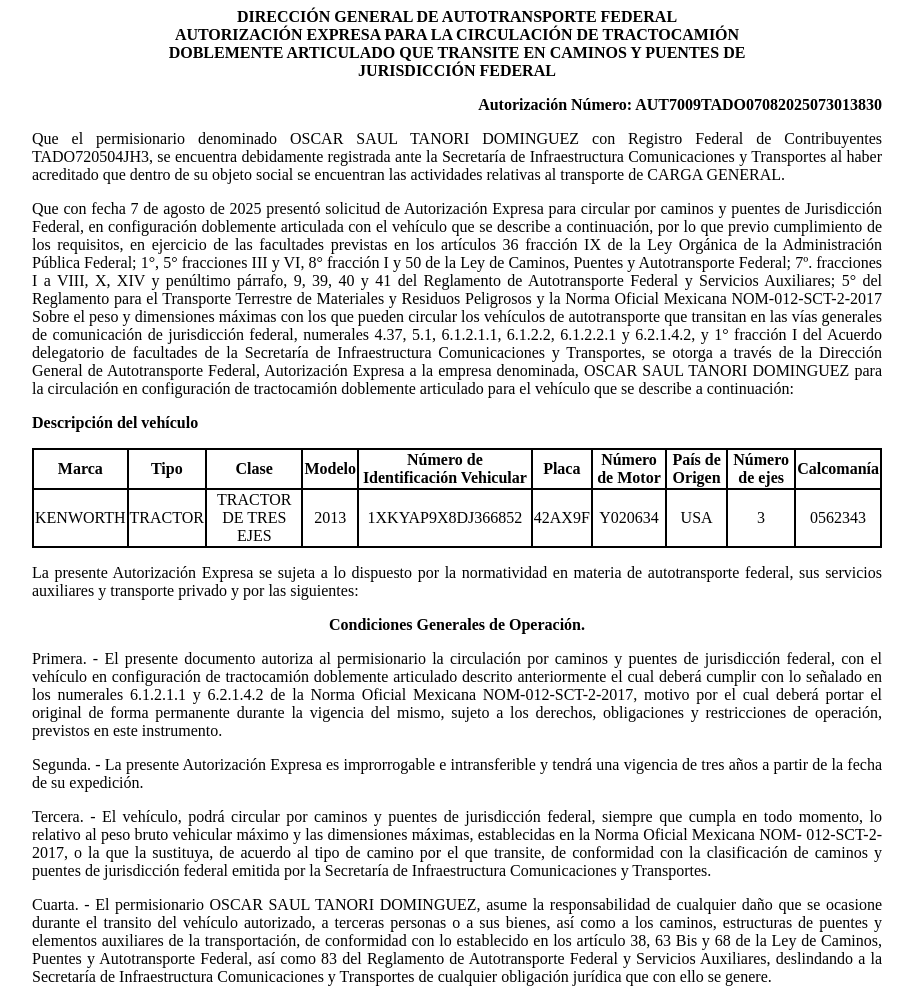
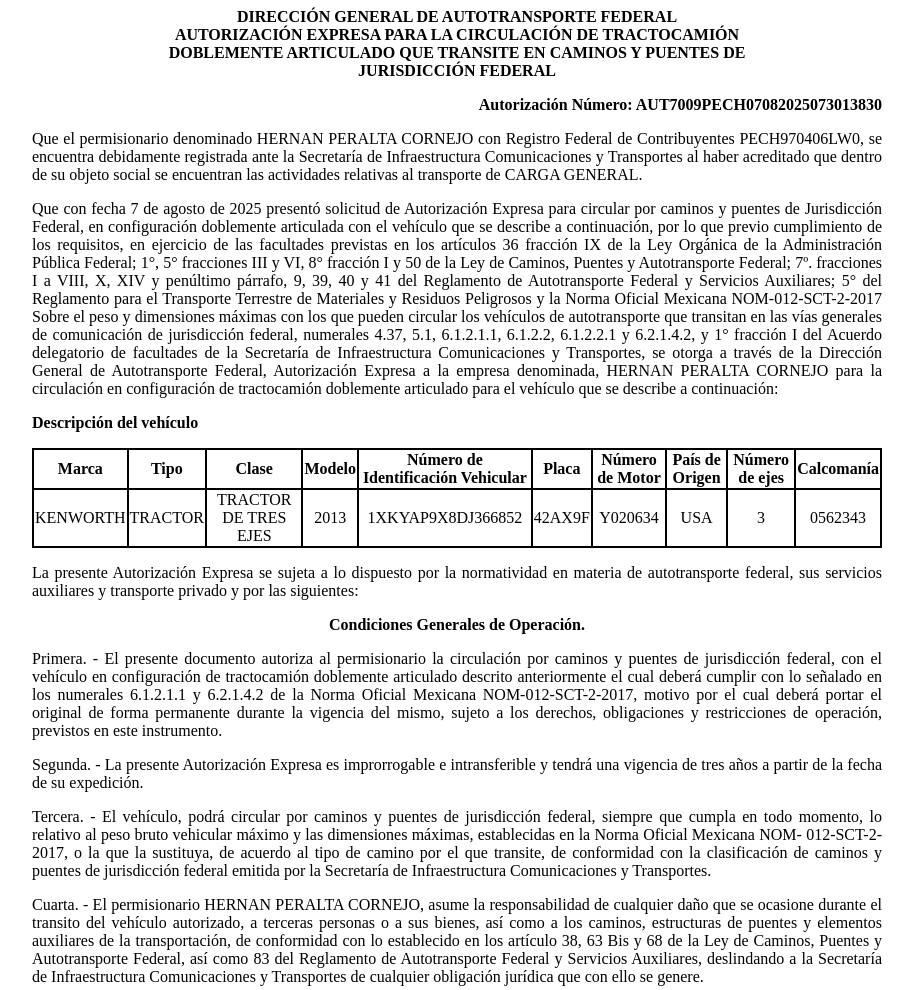
Before and after one commit to app-sct1/ConsultaAutDobleRemolque-folio-0200978, a plain HTML site: page index.html in a window 1280 px wide. Shown: the top 990 px of the page, without its empty margins (183-1096 px from the left). Drawn offline with Linux system fonts and the light colour scheme.

Commit message:
index.html

```diff
--- a/index.html
+++ b/index.html
@@ -75,11 +75,11 @@
 						<p class="sinMargen">DOBLEMENTE ARTICULADO QUE TRANSITE EN CAMINOS Y PUENTES DE</p>
 						<p class="sinMargen">JURISDICCIÓN FEDERAL</p>
 					</div>
-<p class="derechaNegro">Autorización Número: AUT7009TADO07082025073013830</p>
+<p class="derechaNegro">Autorización Número: AUT7009PECH07082025073013830</p>
 
 					<p class="justificado">Que el permisionario denominado
-						OSCAR SAUL TANORI DOMINGUEZ con Registro Federal de
-						Contribuyentes TADO720504JH3, se encuentra
+						HERNAN PERALTA CORNEJO con Registro Federal de
+						Contribuyentes PECH970406LW0, se encuentra
 						debidamente registrada ante la Secretaría de Infraestructura
 						Comunicaciones y Transportes al haber acreditado que dentro de su
 						objeto social se encuentran las actividades relativas al
@@ -107,7 +107,7 @@
 						facultades de la Secretaría de Infraestructura Comunicaciones y
 						Transportes, se otorga a través de la
 						Dirección General de Autotransporte Federal, Autorización Expresa a la
-						empresa denominada, OSCAR SAUL TANORI DOMINGUEZ para la
+						empresa denominada, HERNAN PERALTA CORNEJO para la
 						circulación en configuración de tractocamión doblemente articulado
 						para el vehículo que se describe a continuación:</p>
 
@@ -175,7 +175,7 @@
 						Secretaría de Infraestructura Comunicaciones y Transportes.</p>
 
 					<p class="justificado">Cuarta. - El permisionario
-						OSCAR SAUL TANORI DOMINGUEZ, asume la responsabilidad de
+						HERNAN PERALTA CORNEJO, asume la responsabilidad de
 						cualquier daño que se ocasione durante el transito del vehículo
 						autorizado, a terceras personas o a sus bienes, así como a los
 						caminos, estructuras de puentes y elementos auxiliares de la
```
